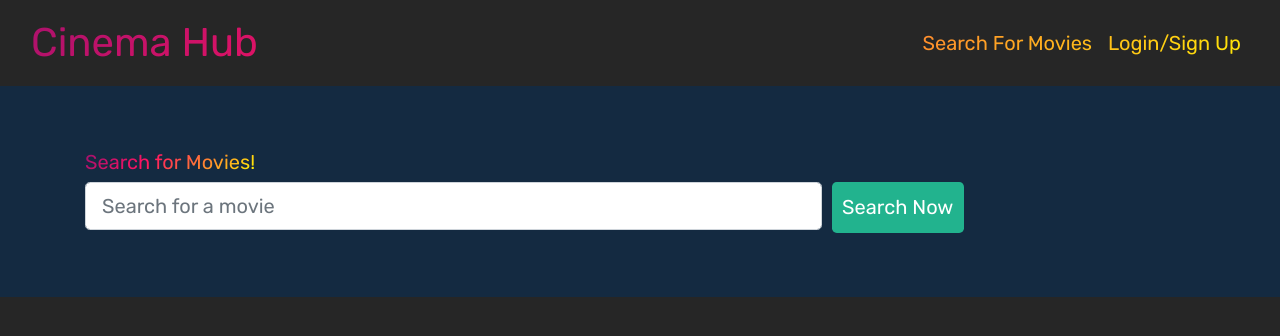
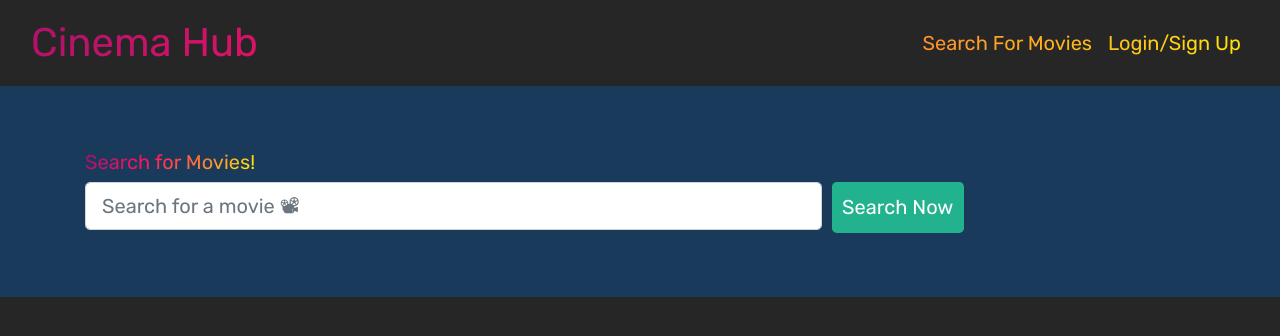
Before and after one commit to nbross/Cinema-Hub, a React (Create React App) app in the folder client/: page / in a window 1280 px wide. Shown: the top 336 px of the page. Built offline with nearby package versions, Linux system fonts and the light colour scheme; the HTML template or start-up script is replaced by a standard one.

Commit message:
add emoji

```diff
--- a/client/public/index.html
+++ b/client/public/index.html
@@ -8,6 +8,7 @@
   <meta name="theme-color" content="#000000" />
   <meta name="description" content="Movie Search application with login" />
   <link rel="apple-touch-icon" href="%PUBLIC_URL%/logo192.png" />
+
   <!--
       manifest.json provides metadata used when your web app is installed on a
       user's mobile device or desktop. See https://developers.google.com/web/fundamentals/web-app-manifest/
--- a/client/src/assets/styles.css
+++ b/client/src/assets/styles.css
@@ -12,6 +12,7 @@
 .Hub-Btn:hover{
     background-color: #47d4b1;
 }
+
 .navbar {
     /* background:orange; */
     position: relative;
@@ -36,6 +37,7 @@
     animation: textclip 2s linear infinite;
     font-size: 20px;
 
+
   }
 
   @keyframes textclip {
@@ -44,14 +46,15 @@
     }
 }
 .Jumbo{
-    background-color: #050e18;
+    background-color: #1a3a5c;
 }
-.text-light {
+.bg-dark {
     background-color: #142a41;
 }
 
 
 h1{
+
     font-size: 1.5rem;
     /* text-transform: uppercase; */
     background-image: linear-gradient(
@@ -71,6 +74,7 @@ h1{
     animation: textclip 2s linear infinite;
     display: inline-block;
     font-size: 20px;
+
   }
 
   @keyframes textclip {
--- a/client/src/pages/SavedMovies.js
+++ b/client/src/pages/SavedMovies.js
@@ -54,7 +54,7 @@ const SavedMovies = () => {
             ? `Viewing ${userData.savedMovies.length} saved ${
                 userData.savedMovies.length === 1 ? 'movie' : 'movies'
               }:`
-            : 'You have no saved movies!'}
+            : 'You have no saved movies! 😔 '}
         </h2>
         <CardColumns>
           {userData.savedMovies?.map((movie) => {
--- a/client/src/pages/SearchMovies.js
+++ b/client/src/pages/SearchMovies.js
@@ -93,7 +93,7 @@ const SearchMovies = () => {
                   onChange={(e) => setSearchInput(e.target.value)}
                   type='text'
                   size='lg'
-                  placeholder='Search for a movie'
+                  placeholder='Search for a movie 📽'
                 />
               </Col>
               <Col xs={12} md={4}>
--- a/package.json
+++ b/package.json
@@ -21,6 +21,7 @@
     "@apollo/react-hooks": "^4.0.0",
     "apollo-boost": "^0.4.9",
     "bootstrap": "^5.2.0",
+    "emoji-picker-react": "^3.5.1",
     "graphql": "^14.7.0",
     "if-env": "^1.0.4",
     "jwt-decode": "^3.1.2",
```
Also changed, not shown: client/src/components/Navbar.js (line endings or trailing spaces), 1 other file (tests, documents, lock files or other folders).
